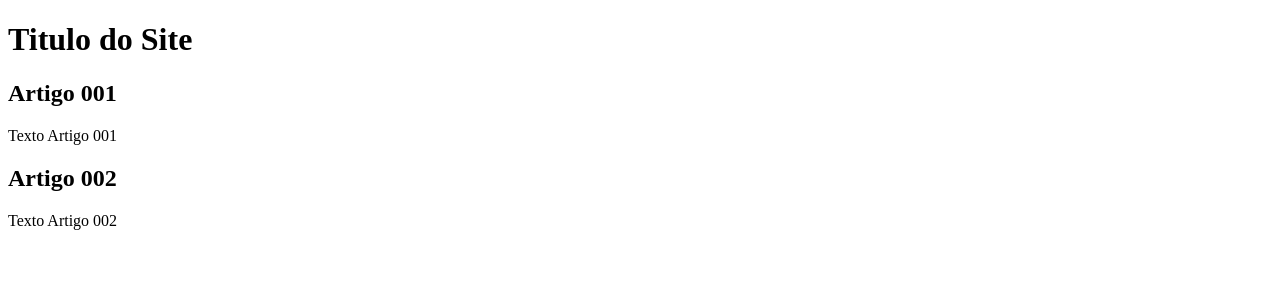
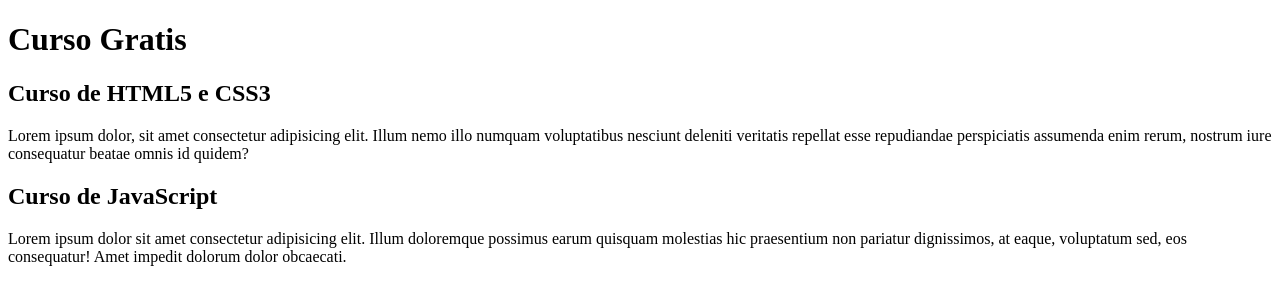
Before and after one commit to Gaba-tec/projeto-site, a plain HTML site: page index.html in a window 1280 px wide. Drawn offline with Linux system fonts and the light colour scheme.

Commit message:
Comecei a escrever o conteúdo

```diff
--- a/index.html
+++ b/index.html
@@ -7,15 +7,25 @@
   </head>
   <body>
     <header>
-      <h1>Titulo do Site</h1>
+      <h1>Curso Gratis</h1>
     </header>
     <article>
-      <h2>Artigo 001</h2>
-      <p>Texto Artigo 001</p>
+      <h2>Curso de HTML5 e CSS3</h2>
+      <p>
+        Lorem ipsum dolor, sit amet consectetur adipisicing elit. Illum nemo
+        illo numquam voluptatibus nesciunt deleniti veritatis repellat esse
+        repudiandae perspiciatis assumenda enim rerum, nostrum iure consequatur
+        beatae omnis id quidem?
+      </p>
     </article>
     <article>
-      <h2>Artigo 002</h2>
-      <p>Texto Artigo 002</p>
+      <h2>Curso de JavaScript</h2>
+      <p>
+        Lorem ipsum dolor sit amet consectetur adipisicing elit. Illum
+        doloremque possimus earum quisquam molestias hic praesentium non
+        pariatur dignissimos, at eaque, voluptatum sed, eos consequatur! Amet
+        impedit dolorum dolor obcaecati.
+      </p>
     </article>
   </body>
 </html>
```
